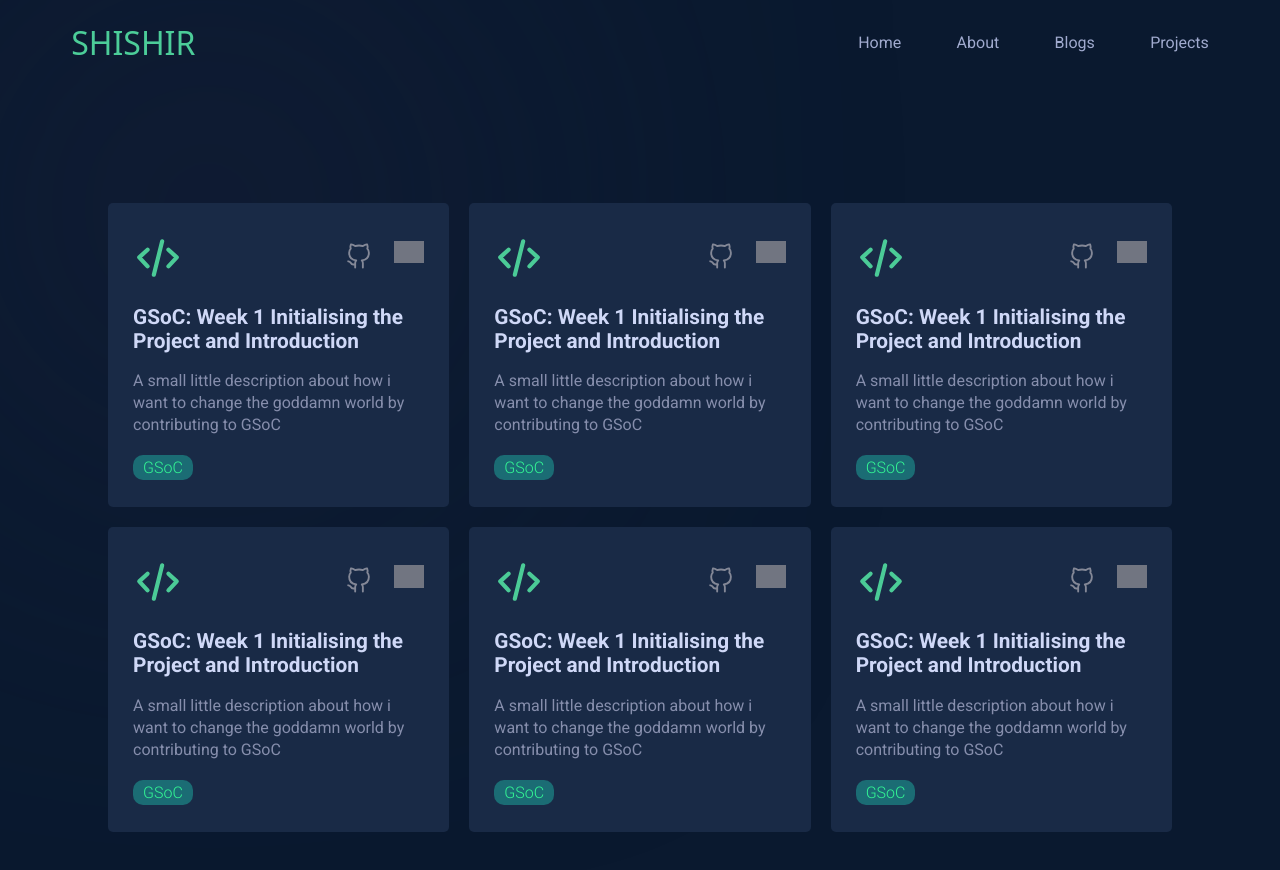
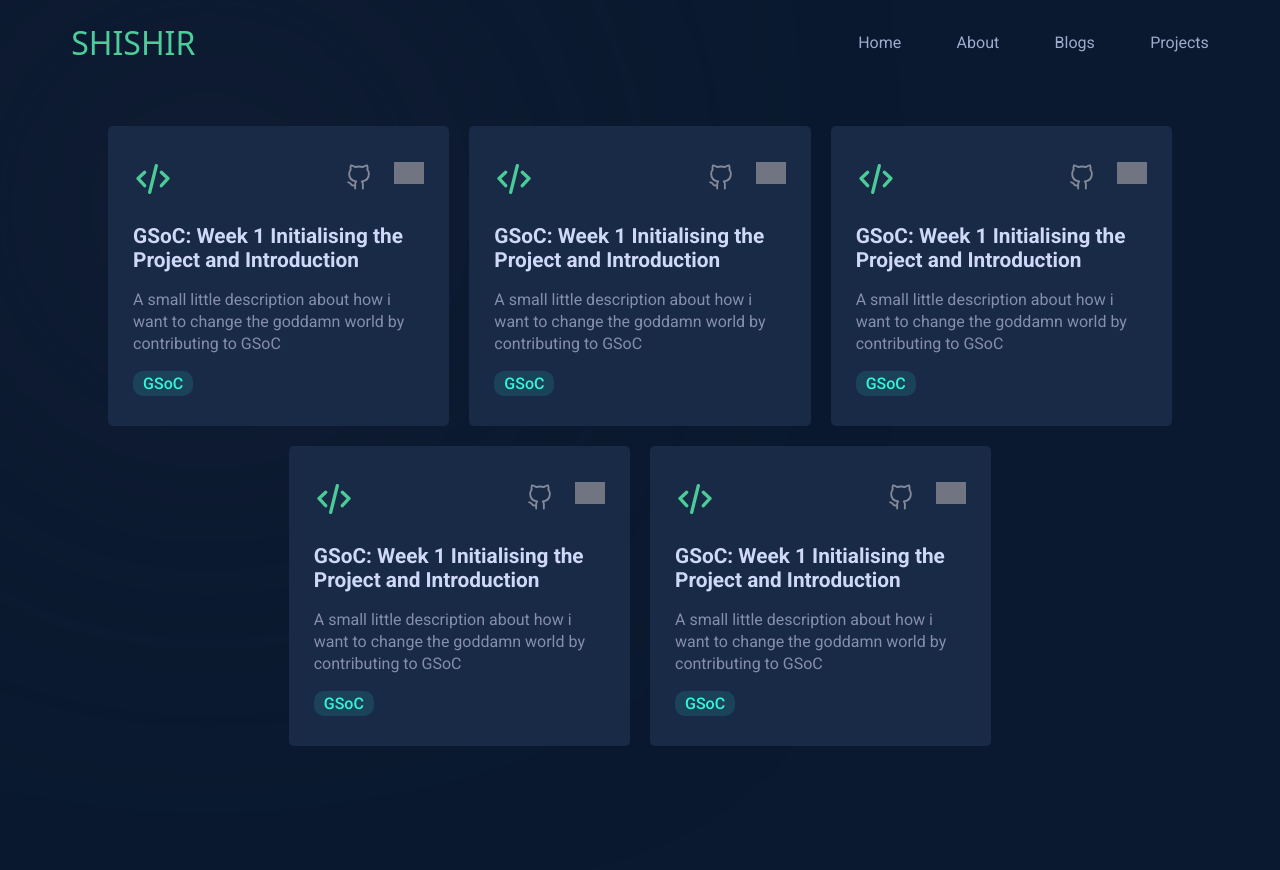
Before and after one commit to shishir-11/portfolio, a React (Vite) app: page /blogs in a window 1280 px wide. Shown: the top 870 px of the page. Built offline with nearby package versions, Linux system fonts and the light colour scheme; grey boxes are pictures that could not be loaded; a web font is replaced by a local one.

Commit message:
Some Style Changes

```diff
--- a/src/components/Card.css
+++ b/src/components/Card.css
@@ -54,11 +54,11 @@
     transform: translate(0 , -7px);
 
     .simple-card-content-text h2{
-        color: #4CCD99;
+        color: #5cecb5;
     }
 }
 
-@media (max-width:1000px){
+@media (max-width:1100px){
     .simple-card{
         flex: 0 0 40%;
         min-height: 350px;
@@ -66,7 +66,7 @@
     }
 }
 
-@media (max-width:600px){
+@media (max-width:700px){
     .simple-card{
         flex: 0 0 80%;
         min-height: 285px;
--- a/src/components/Card.jsx
+++ b/src/components/Card.jsx
@@ -17,7 +17,7 @@ const Card = (props) => {
         <div className='simple-card' onClick={()=>{navigate('/')}}>
                 <div className='simple-card-content'>
                     <div className='top-section'>
-                        <img src={codeIcon} width={'50px'} className='simple-card-content-type'/>
+                        <img src={codeIcon} width={'40px'} className='simple-card-content-type'/>
                         <div className='simple-card-link-section'>
                             <a href={'https://github.com/shishir-11'}><img src={githubIcon} width={'30px'}/></a>
                             <a href={'https://github.com/shishir-11'}><img src={linkIcon} width={'30px'}/></a>
--- a/src/components/Tags.css
+++ b/src/components/Tags.css
@@ -1,8 +1,8 @@
 #tags{
-    background-color: #1fddc45d;
+    background-color: #1fddd423;
     width: fit-content;
     padding: 3px 10px;
     border-radius: 10px;
-    color: #33f594;
-    font-weight: 300;
+    color: #33f5db;
+    /* font-weight: 400; */
 }
--- a/src/components/Tags.jsx
+++ b/src/components/Tags.jsx
@@ -4,7 +4,7 @@ import React from 'react';
 
 const Tags = (props) => {
     return (
-        <div id='tags' className='roboto-regular'>
+        <div id='tags' className='roboto-medium'>
             {props.text}
         </div>
     );
--- a/src/pages/BlogPage.css
+++ b/src/pages/BlogPage.css
@@ -1,10 +1,10 @@
 #blog-page{
-    margin-top: 10%;
+    margin-top: 50px;
     width:100%;
     display: flex;
     flex-direction: column;
     align-items: center;
-    min-height: 100vh;
+    /* min-height: 100vh; */
     margin-bottom: 10%;
 }
 
--- a/src/pages/BlogPage.jsx
+++ b/src/pages/BlogPage.jsx
@@ -12,7 +12,7 @@ const BlogPage = () => {
                 <Card content='abcdefghijklmnopqrstuvwxyz'/>
                 <Card content='abcdefghijklmnopqrstuvwxyz'/>
                 <Card content='abcdefghijklmnopqrstuvwxyz'/>
-                <Card content='abcdefghijklmnopqrstuvwxyz'/>
+                {/* <Card content='abcdefghijklmnopqrstuvwxyz'/> */}
             </div>
         </div>
     );
```
